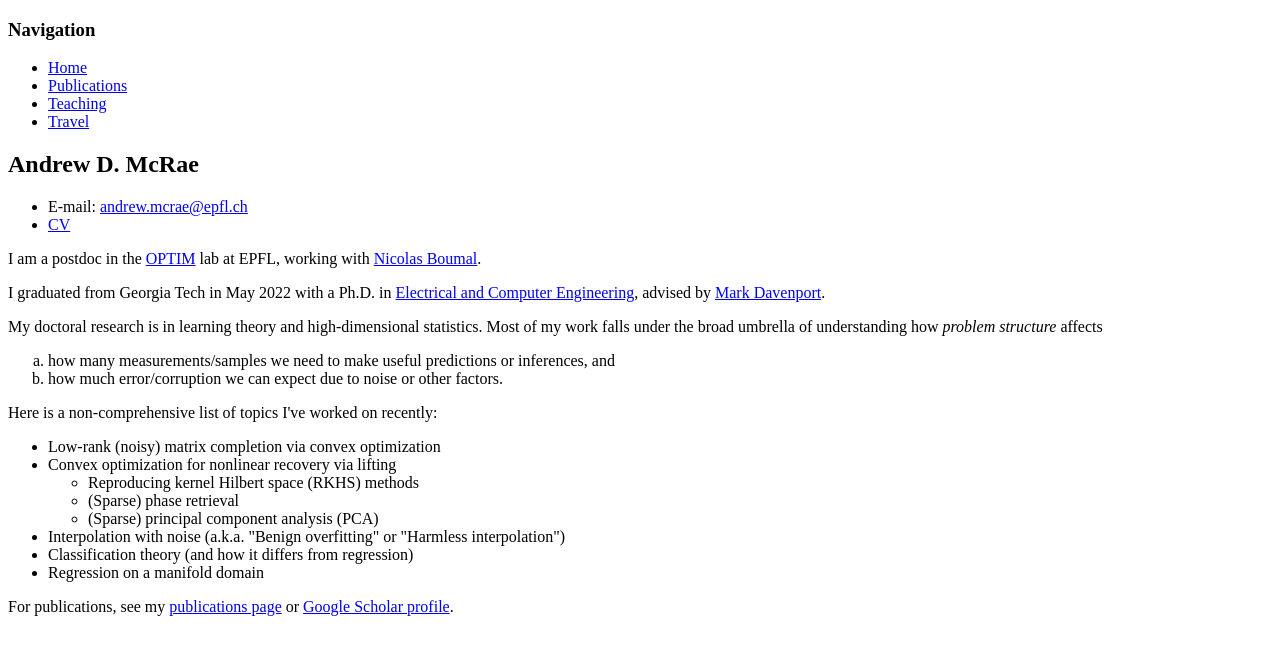
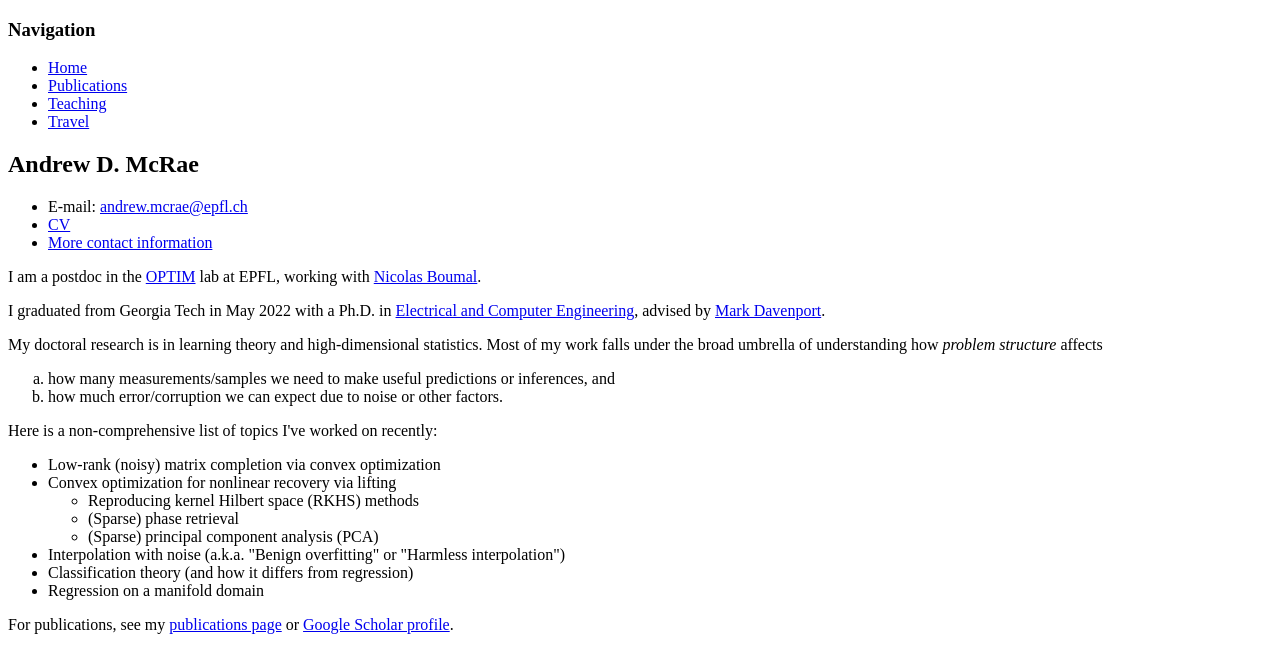
Before and after one commit to admcrae/admcrae.github.io, a plain HTML site: page index.html in a window 1280 px wide. Drawn offline with Linux system fonts and the light colour scheme.

Commit message:
Minor update.

```diff
--- a/index.html
+++ b/index.html
@@ -20,6 +20,7 @@
 <ul>
     <li>E-mail: <a href="mailto:andrew.mcrae@epfl.ch">andrew.mcrae@epfl.ch</a></li>
     <li><a href="files/mcrae_cv.pdf">CV</a></li>
+    <li><a href="https://people.epfl.ch/andrew.mcrae/?lang=en">More contact information</a></li>
 </ul>
 
 <main>
```
Also changed, not shown: 1 other file.
